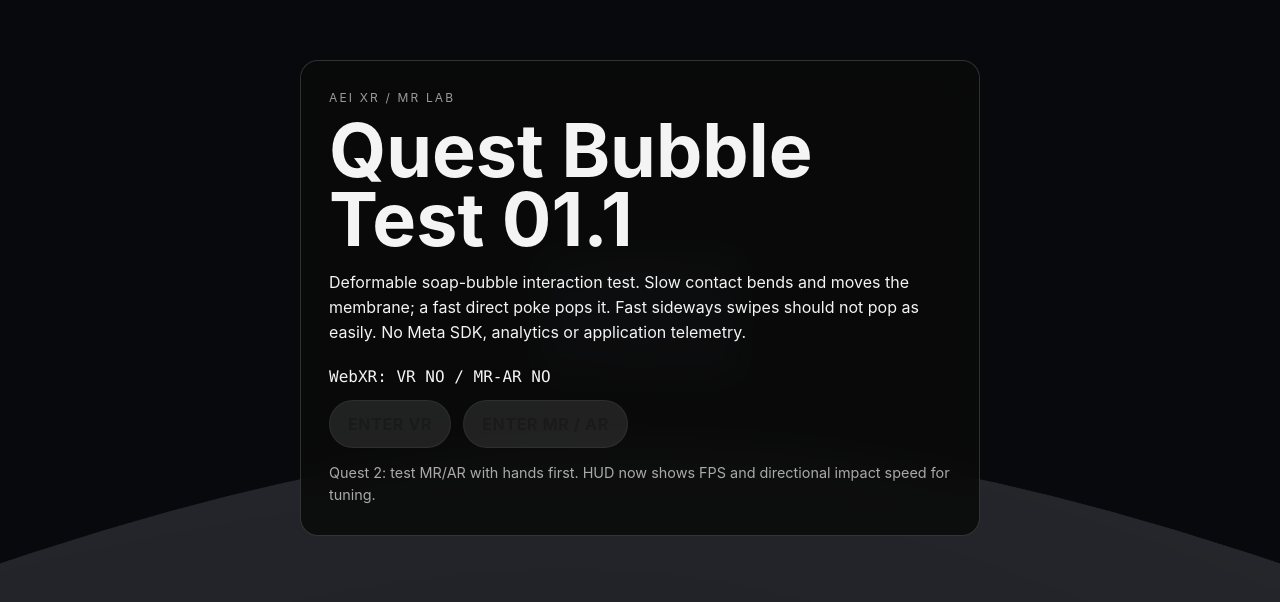
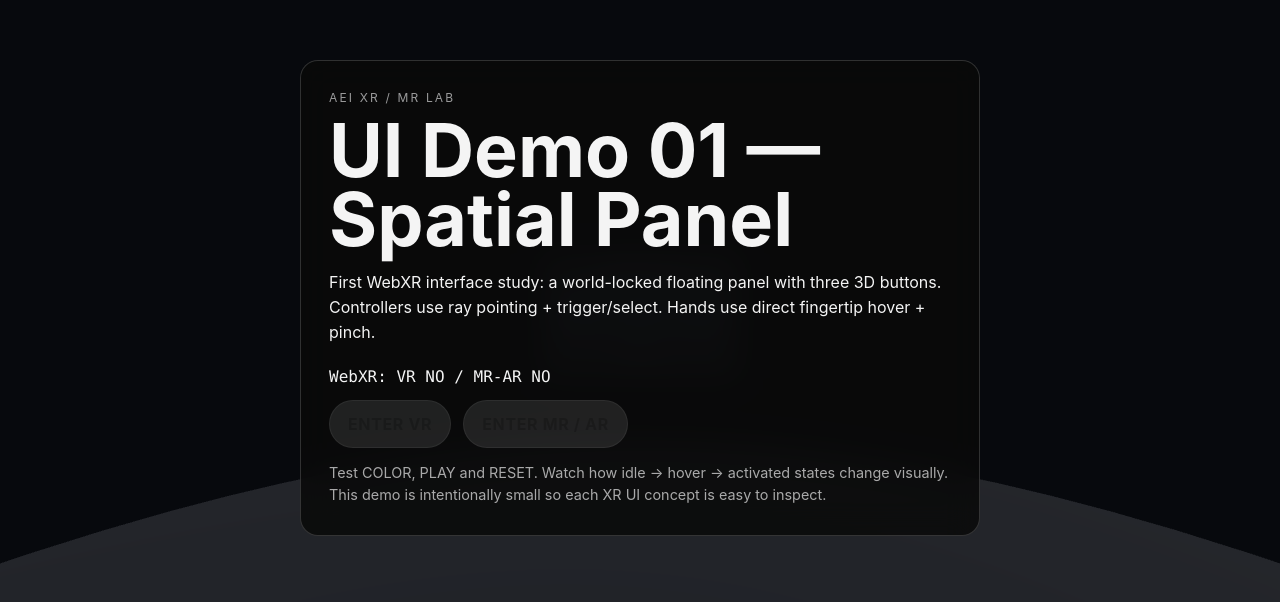
Before and after one commit to skatronix/aei-quest-webxr-lab, a website built with Vite: page index.html in a window 1280 px wide. Shown: the part 102-704 px from the top of the page. Built offline with nearby package versions, Linux system fonts and the light colour scheme; animation ran at ten frames a second.

Commit message:
Update landing page for UI Demo 01

```diff
--- a/index.html
+++ b/index.html
@@ -3,22 +3,21 @@
   <head>
     <meta charset="UTF-8" />
     <meta name="viewport" content="width=device-width, initial-scale=1.0" />
-    <meta name="theme-color" content="#050505" />
+    <meta name="theme-color" content="#07090d" />
     <meta
       name="description"
-      content="AEI Quest WebXR Lab — Bubble Test 01.1 for Meta Quest 2."
+      content="AEI Quest WebXR Lab — UI Demo 01 spatial panel for Meta Quest 2."
     />
-    <title>AEI Quest WebXR Lab — Bubble Test 01.1</title>
+    <title>AEI Quest WebXR Lab — UI Demo 01</title>
   </head>
   <body>
     <main id="app">
       <section class="panel">
         <p class="eyebrow">AEI XR / MR LAB</p>
-        <h1>Quest Bubble Test 01.1</h1>
+        <h1>UI Demo 01 — Spatial Panel</h1>
         <p>
-          Deformable soap-bubble interaction test. Slow contact bends and moves the membrane;
-          a fast direct poke pops it. Fast sideways swipes should not pop as easily.
-          No Meta SDK, analytics or application telemetry.
+          First WebXR interface study: a world-locked floating panel with three 3D buttons.
+          Controllers use ray pointing + trigger/select. Hands use direct fingertip hover + pinch.
         </p>
 
         <div id="support" class="status">Checking WebXR support…</div>
@@ -29,7 +28,8 @@
         </div>
 
         <p class="hint">
-          Quest 2: test MR/AR with hands first. HUD now shows FPS and directional impact speed for tuning.
+          Test COLOR, PLAY and RESET. Watch how idle → hover → activated states change visually.
+          This demo is intentionally small so each XR UI concept is easy to inspect.
         </p>
       </section>
     </main>
```
